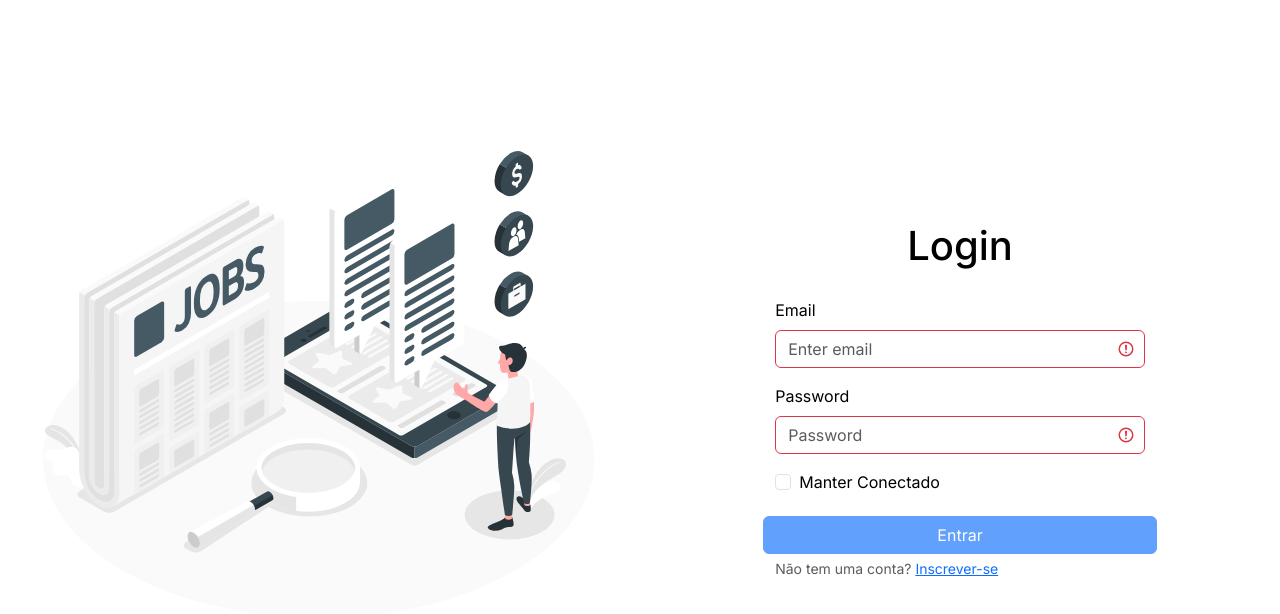
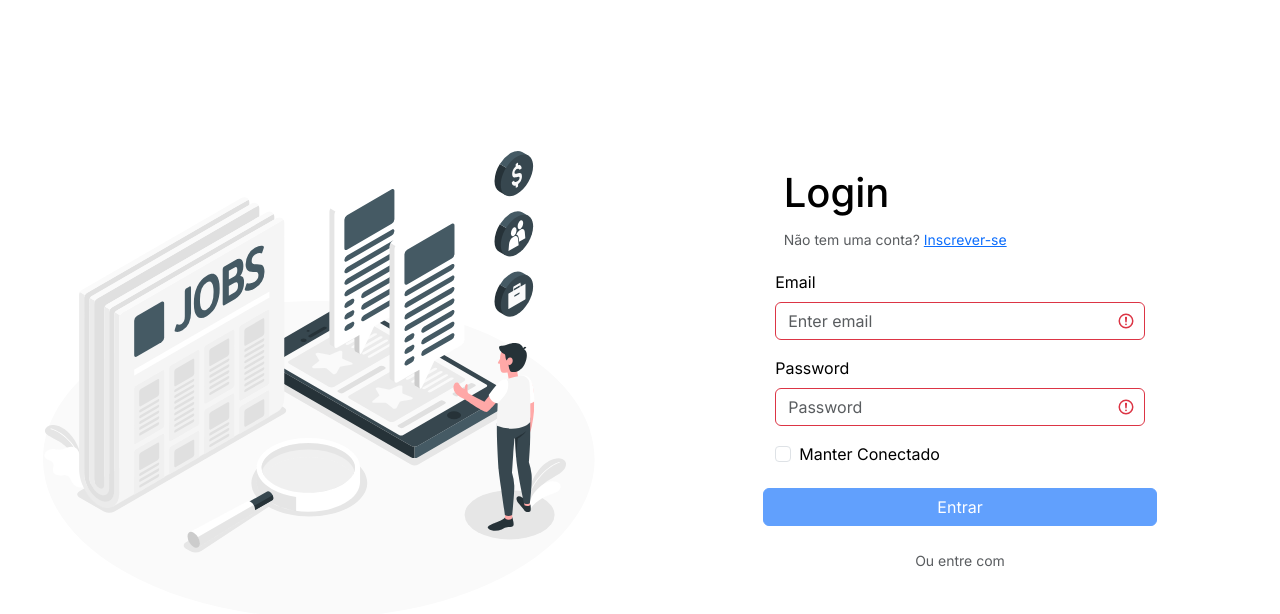
Before and after one commit to Ruan-Portella/MyJobs, a Next.js app in the folder client/: page / in a window 1280 px wide. Shown: the top 614 px of the page. Built offline with nearby package versions, Linux system fonts and the light colour scheme.

Commit message:
Feat: Coloca Botão para fazer o login e cria a conexão com o banco

```diff
--- a/client/src/app/page.tsx
+++ b/client/src/app/page.tsx
@@ -10,6 +10,7 @@ import Row from "react-bootstrap/Row";
 import Col from "react-bootstrap/Col";
 import { Button, Spinner } from "react-bootstrap";
 import { useEffect, useState } from "react";
+import {GoogleLogin, GoogleOAuthProvider} from '@react-oauth/google';
 import axios from "axios";
 
 interface ISignUpData {
@@ -66,6 +67,7 @@ export default function Home() {
       });
   };
 
+
   const handleChange = (data: IHandleChange) => {
     setSignUpData({
       ...signUpData,
@@ -85,6 +87,7 @@ export default function Home() {
   }, [signUpData]);
 
   return (
+    <GoogleOAuthProvider clientId="38065109571-f9kv98u2kdl87meram8qiqtf3059sadl.apps.googleusercontent.com">
       <main>
         <Container fluid>
           <Row className={style.loginContent}>
@@ -99,7 +102,12 @@ export default function Home() {
             </Col>
             <Col className={style.loginForm}>
 
+              <Row className={style.formTitle}>
                 <h1>Login</h1>
+                <Form.Text className="text-muted">
+                    Não tem uma conta? <a href="/signUp" >Inscrever-se</a>
+                </Form.Text>
+              </Row>
 
               <Form onSubmit={handleSubmit}>
                 <Row>
@@ -167,15 +175,33 @@ export default function Home() {
                   </Button>
                 </Row>
 
+              </Form>
               <Row>
                 <Form.Text className="text-muted">
-                    Não tem uma conta? <a href="/signUp" >Inscrever-se</a>
+                  Ou entre com
                 </Form.Text>
               </Row>
-            </Form>
+              <GoogleLogin
+                onSuccess={async credentialResponse => {
+                  await axios.post('http://localhost:3001/signWithGoogle', {
+                    credential: credentialResponse.credential,
+                  }).then((response) => {
+                    localStorage.setItem("token", response.data.token);
+                    localStorage.setItem("user", response.data.name);
+                    router.push("http://localhost:3000/user");
+                  })
+                    .catch((error) => {
+                      console.log(error);
+                    });
+                }}
+                onError={() => {
+                  console.log('Login Failed');
+                }}/>
             </Col>
           </Row>
         </Container>
       </main>
+    </GoogleOAuthProvider>
+
   );
 }
```
Lines whose indentation alone changed are shown as unchanged.
